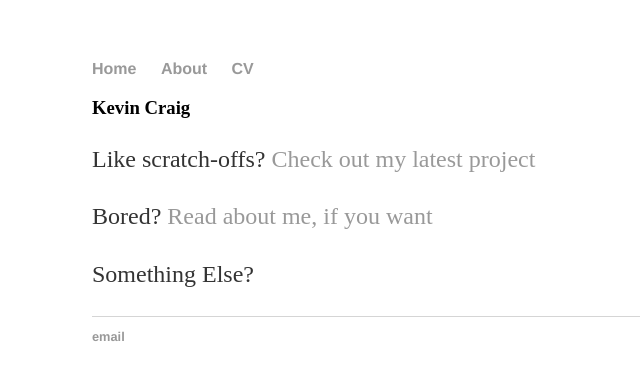
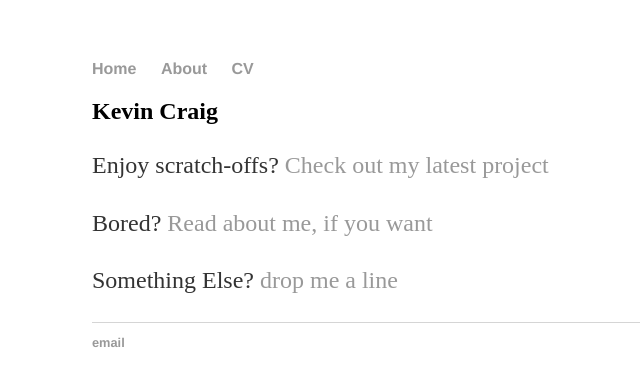
Before and after one commit to kevcraig/kevcriag.github.io, a Jekyll site: the page built from index.html, in a window 1280 px wide. Shown: the top 386 px of the page, without its empty margins (100-740 px from the left). Built offline with Jekyll 4.4.1, drawn with Linux system fonts in a browser that asks for light colours.

Commit message:
Update index.html

```diff
--- a/index.html
+++ b/index.html
@@ -3,8 +3,8 @@ layout: default
 title: Kevin Craig
 ---
 <div class="blurb">
-	<h3>Kevin Craig</h3>
-	<p>Like scratch-offs? <a href="/about">Check out my latest project</a></p>
+	<h2>Kevin Craig</h2>
+	<p>Enjoy scratch-offs? <a href="/about">Check out my latest project</a></p>
 	<p>Bored? <a href="/about">Read about me, if you want</a></p>
-	<p>Something Else? <a href="mailto:kacraig@ncsu.edu"drop me a line</a></p>
+	<p>Something Else? <a href="mailto:kacraig@ncsu.edu">drop me a line</a></p>
 </div><!-- /.blurb -->
```
